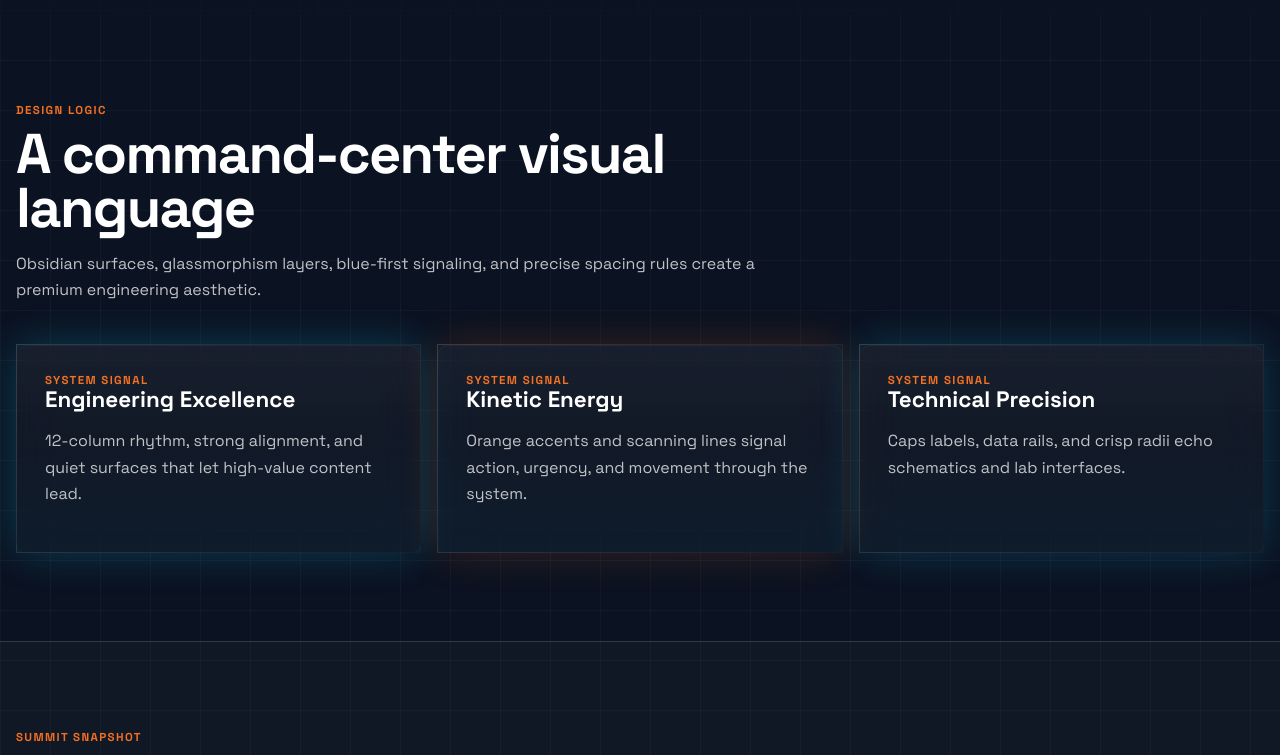
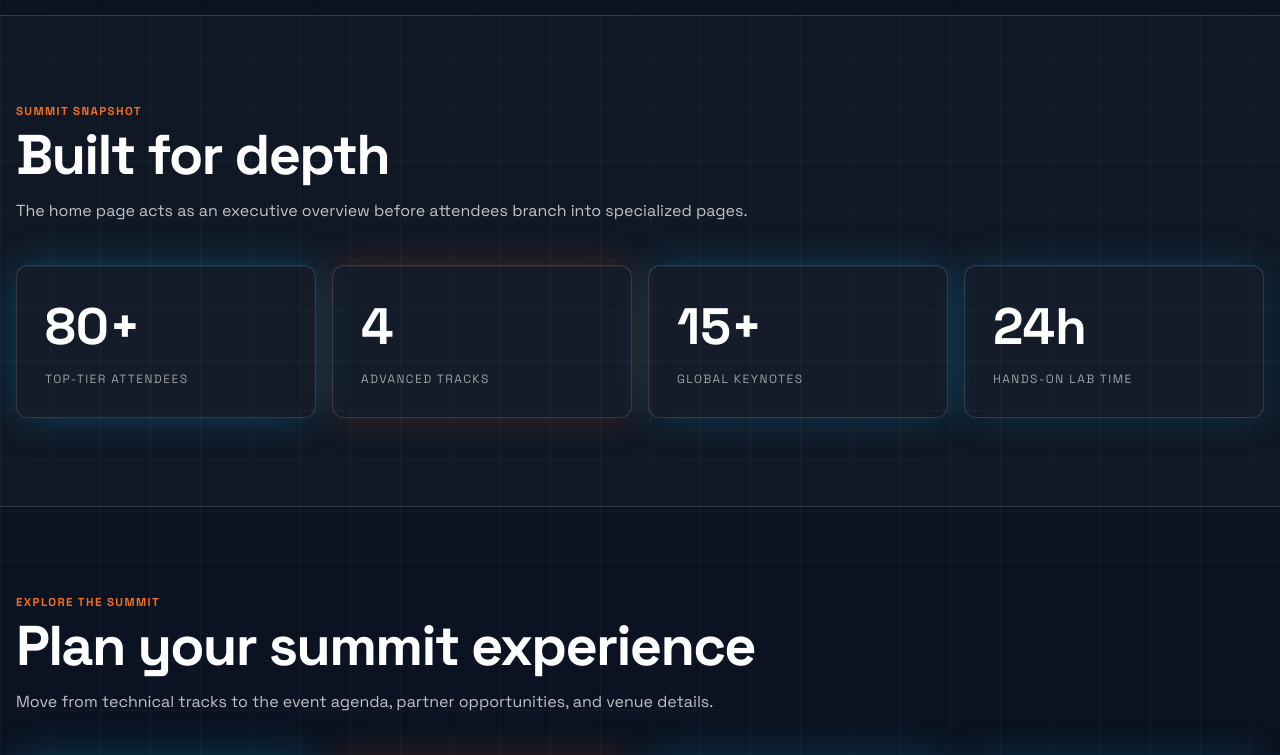
Before and after one commit to IEEE-LATAMTech/2026, a React (Vite) app: page / in a window 1280 px wide. Shown: the part 1140-1895 px from the top of the page. Built offline with nearby package versions, Linux system fonts and the light colour scheme.

Commit message:
feat:eliminacion de codigo basura

```diff
--- a/src/app/page.jsx
+++ b/src/app/page.jsx
@@ -1,5 +1,4 @@
 import { stats } from "@/app/datos";
-import FeatureCard from "@/components/FeatureCard";
 import MetaPill from "@/components/MetaPill";
 import RouteCard from "@/components/RouteCard";
 import SectionHeader from "@/components/SectionHeader";
@@ -29,11 +28,11 @@ export default function HomePage({ onNavigate }) {
                 </div>
               </div>
               <p className="hero-subtitle">
-                Convergence: Quantum, AI, trust, and decentralized systems in a
+                Convergence: Cybersecurity, AI, trust, and decentralized systems in a
                 premium summit experience for Latin American technical leaders.
               </p>
               <div className="hero-meta">
-                <MetaPill icon="calendar_today" label="Date & Time: [22-23 ] September, 2026" />
+                <MetaPill icon="calendar_today" label="Dates: September 22-23, 2026" />
                 <MetaPill icon="location_on" label="San Jose, Costa Rica" />
                 <MetaPill icon="memory" label="24h hands-on lab format" />
               </div>
@@ -74,32 +73,6 @@ export default function HomePage({ onNavigate }) {
         </div>
       </section>
 
-      <section className="section shell">
-        <SectionHeader
-          eyebrow="Design Logic"
-          title="A command-center visual language"
-          text="Obsidian surfaces, glassmorphism layers, blue-first signaling, and precise spacing rules create a premium engineering aesthetic."
-        />
-
-        <div className="feature-grid">
-          <FeatureCard
-            accent="blue"
-            title="Engineering Excellence"
-            text="12-column rhythm, strong alignment, and quiet surfaces that let high-value content lead."
-          />
-          <FeatureCard
-            accent="orange"
-            title="Kinetic Energy"
-            text="Orange accents and scanning lines signal action, urgency, and movement through the system."
-          />
-          <FeatureCard
-            accent="cyan"
-            title="Technical Precision"
-            text="Caps labels, data rails, and crisp radii echo schematics and lab interfaces."
-          />
-        </div>
-      </section>
-
       <section className="section section-alt">
         <div className="shell">
           <SectionHeader
@@ -121,9 +94,9 @@ export default function HomePage({ onNavigate }) {
 
       <section className="section shell">
         <SectionHeader
-          eyebrow="Entry Points"
-          title="Core pages in the React project"
-          text="Each route is designed as a focused experience instead of a single overloaded landing page."
+          eyebrow="Explore the Summit"
+          title="Plan your summit experience"
+          text="Move from technical tracks to the event agenda, partner opportunities, and venue details."
         />
 
         <div className="route-grid">
--- a/src/components/Downbar.jsx
+++ b/src/components/Downbar.jsx
@@ -11,15 +11,15 @@ export default function Downbar() {
         </div>
         <div>
           <div className="footer-title">Resources</div>
-          <a href="#0">About IEEE</a>
-          <a href="#0">Privacy Policy</a>
-          <a href="#0">Contact Support</a>
+          <a href="/tracks">Tracks</a>
+          <a href="/agenda">Agenda</a>
+          <a href="/venue">Venue</a>
         </div>
         <div>
           <div className="footer-title">Participation</div>
-          <a href="#0">Sponsorship Prospectus</a>
-          <a href="#0">Speaker Portal</a>
-          <a href="#0">Attendee Portal</a>
+          <a href="/sponsors">Sponsors</a>
+          <a href="/anniversary">80th Anniversary</a>
+          <a href="/">Home</a>
         </div>
         <div>
           <div className="footer-title">Status</div>
--- a/src/components/RouteCard.jsx
+++ b/src/components/RouteCard.jsx
@@ -1,7 +1,7 @@
 export default function RouteCard({ title, text, button, onClick, accent }) {
   return (
     <article className={`glass-card route-card accent-${accent}`}>
-      <div className="block-label">Focused Route</div>
+      <div className="block-label">Summit Section</div>
       <h3>{title}</h3>
       <p>{text}</p>
       <button className="button button-ghost" onClick={onClick}>
```
